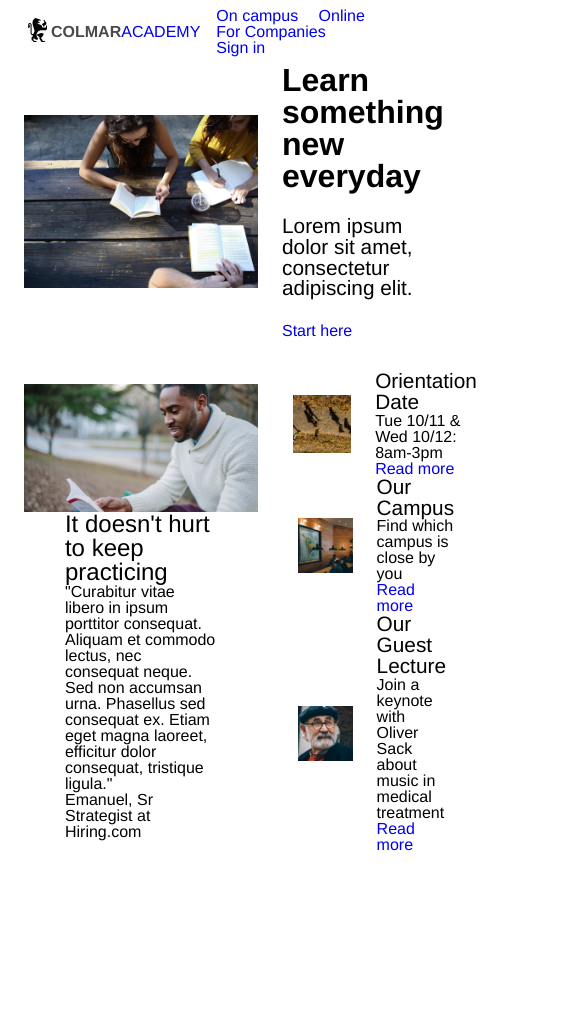
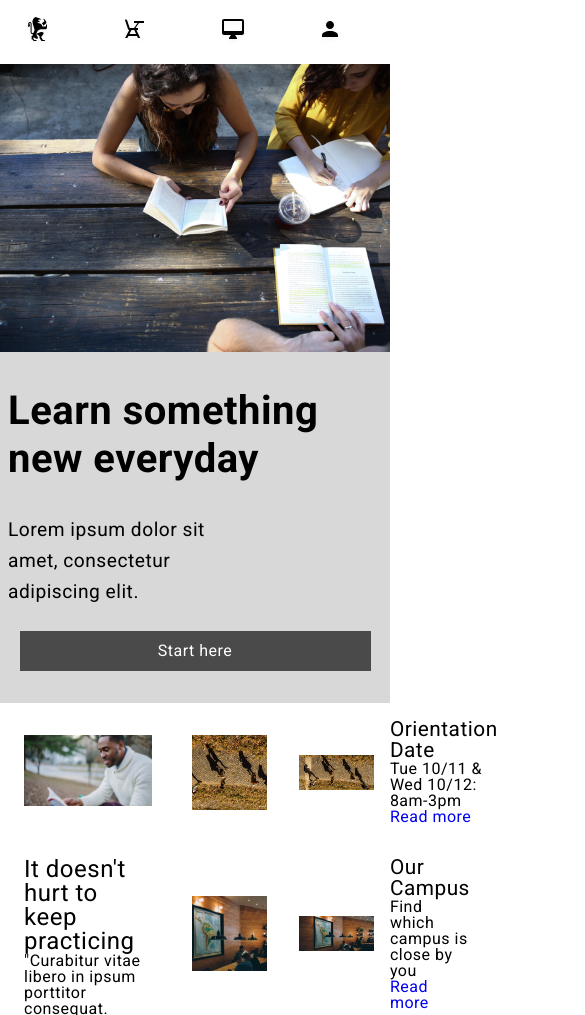
Before and after one commit to DomenicoOS/capstone_colmar_academy, a plain HTML site: page index.html in a window 390 px wide. Shown: the top 1015 px of the page, 585 px wide, since content can reach past the window. Before the commit the page ends 885 px from the top, so only its background shows below. Drawn offline with Linux system fonts and the light colour scheme.

Commit message:
Add HTML Courses CSS Header Banner

```diff
--- a/index.html
+++ b/index.html
@@ -5,6 +5,7 @@
     <meta charset="utf-8">
     <link href="resources/css/reset.css" type="text/css" rel="stylesheet">
     <link href="resources/css/style.css" type="text/css" rel="stylesheet">
+    <link href="https://fonts.googleapis.com/css?family=Roboto:400,700|Ubuntu:400,700" rel="stylesheet">
     <title>Colmar Academy</title>
   </head>
 
@@ -15,21 +16,21 @@
     <header>
 
         <a href="#home" class="logo flex">
-        <img src="resources/images/ic-logo.svg" alt="Colmar Logo">
-        <span class="colmar">COLMAR</span>
-        <span class="academy">ACADEMY</span>
+          <img class="logo-image" src="resources/images/ic-logo.svg" alt="Colmar Logo">
+          <span class="logo-colmar">COLMAR</span>
+          <span class="logo-academy">ACADEMY</span>
         </a>
 
         <nav class="navigation flex">
           <ul>
             <li><a href="#campus">On campus</a></li>
             <li><a href="#online">Online</a></li>
-          <li><a href="#companies">For Companies</a></li>
+            <li><a href="#companies">For companies</a></li>
             <li><a href="#login">Sign in</a></li>
           </ul>
         </nav>
 
-      <nav class="mobile flex">
+        <nav class="mobile-nav flex">
           <a href="#logo"><img src="resources/images/ic-logo.svg" alt="Logo"></a>
           <a href="#campus"><img src="resources/images/ic-on-campus.svg" alt="Campus"></a>
           <a href="#online"><img src="resources/images/ic-online.svg" alt="Online"</a>
@@ -38,35 +39,31 @@
 
     </header>
 
+<div class="all">
+
 <!-- Banner -->
-
-<div class="all">
 
     <div class="banner flex">
 
+      <div class="banner-image">
         <img src="resources/images/banner.jpg" alt="Students studying">
-
-      <div class="title">
-
-        <h1>Learn something new everyday</h1>
-        <h3>Lorem ipsum dolor sit amet, consectetur adipiscing elit.</h3>
-
-        <div class="button">
-          <a href="#">Start here</a>
       </div>
 
+      <div class="banner-title">
+        <h1>Learn something new everyday</h1>
+        <h4>Lorem ipsum dolor sit amet, consectetur adipiscing elit.</h4>
+        <a class="button" href="#">Start here</a>
       </div>
-
 
     </div>
 
 <!-- Information -->
 
-    <div class="info flex">
+    <div class="info">
 
     <!-- Info-Main -->
 
-      <div class="info-main flex">
+      <div class="info-main">
 
         <img src="resources/images/information-main.jpg" alt="Man reading">
 
@@ -82,10 +79,11 @@
 
     <!-- Info-Side -->
 
-      <div class="info-side flex">
+      <div class="info-side">
 
         <div class="orientation info-item flex">
           <img src="resources/images/information-orientation.jpg" alt="Students walking">
+          <img class="info-mobile" src="resources/images/information-orientation-mobile.jpg" alt="Students walking">
           <div class="info-content">
             <h3>Orientation Date</h3>
             <p>Tue 10/11 & Wed 10/12: 8am-3pm</p>
@@ -95,6 +93,7 @@
 
         <div class="campus info-item flex">
           <img src="resources/images/information-campus.jpg" alt="Study room">
+          <img class="info-mobile" src="resources/images/information-campus-mobile.jpg" alt="Study room">
           <div class="info-content">
             <h3>Our Campus</h3>
             <p>Find which campus is close by you</p>
@@ -104,6 +103,7 @@
 
         <div class="lecture info-item flex">
           <img src="resources/images/information-guest-lecture.jpg" alt="Oliver Sack, guest speaker">
+          <img class="info-mobile" src="resources/images/information-guest-lecture-mobile.jpg" alt="Oliver Sack, guest speaker">
           <div class="info-content">
             <h3>Our Guest Lecture</h3>
             <p>Join a keynote with Oliver Sack about music in medical treatment</p>
@@ -118,6 +118,79 @@
 <!-- Courses -->
 
     <div class="learning flex">
+
+    <!-- Learning Title -->
+
+      <div class="learning-title">
+        <h1>Start learning</h1>
+      </div>
+
+    <!-- Software Engineering -->
+
+      <div class="software course">
+        <img src="resources/images/course-software.jpg" alt="Computers">
+        <div class="courses-content">
+          <h3>Software engineering</h3>
+          <h4>COURSES</h4>
+          <p>Web Development, Mobile Development, iOT, APIs</p>
+        </div>
+      </div>
+
+    <!-- Computer Art -->
+
+      <div class="computer course">
+        <img src="resources/images/course-computer-art.jpg" alt="Mobile phone">
+        <div class="courses-content">
+          <h3>Computer art</h3>
+          <h4>COURSES</h4>
+          <p>Imaging & Design, Web Design, Motion Graphics & Visual Effects,
+             Computer Animation</p>
+        </div>
+      </div>
+
+    <!-- Design -->
+
+      <div class="design course">
+        <img src="resources/images/course-design.jpg" alt="Old camera">
+        <div class="courses-content">
+          <h3>Design</h3>
+          <h4>COURSES</h4>
+          <p>User Experience Desing, User Research, Visual Design</p>
+        </div>
+      </div>
+
+    <!-- Data -->
+
+      <div class="data course">
+        <img src="resources/images/course-data.jpg" alt="Laptop">
+        <div class="courses-content">
+          <h3>Data</h3>
+          <h4>COURSES</h4>
+          <p>Data Science, Big Data, SQL, Data Visualization</p>
+        </div>
+      </div>
+
+    <!-- Business -->
+
+      <div class="business course">
+        <img src="resources/images/course-business.jpg" alt="Chess pieces">
+        <div class="courses-content">
+          <h3>Business</h3>
+          <h4>COURSES</h4>
+          <p>Product Development, Business Development, Startup</p>
+        </div>
+      </div>
+
+    <!-- Marketing -->
+
+      <div class="marketing course">
+        <img src="resources/images/course-marketing.jpg" alt="Smart watch">
+        <div class="courses-content">
+          <h3>Marketing</h3>
+          <h4>COURSES</h4>
+          <p>Analytics, Content Marketing, Mobile Marketing</p>
+        </div>
+      </div>
 
     </div>
 
--- a/resources/css/style.css
+++ b/resources/css/style.css
@@ -5,6 +5,8 @@ html {
 .all {
   position: relative;
   top: 64px;
+  font-family: "Roboto", sans-serif;
+  letter-spacing: 0.5px;
 }
 
 h1 {
@@ -20,6 +22,10 @@ h3 {
   font-size: 1.3rem;
 }
 
+h4 {
+  font-size: 1rem;
+}
+
 /* Header */
 
 header {
@@ -32,31 +38,31 @@ header {
   z-index: 5;
 }
 
-header a img {
-  /* height: 50px; */
-}
-
-header a span {
-  /* font-size: 20px; */
-}
-
-.colmar {
-  color: #4a4a4a;
-  font-weight: bold;
-}
-
-.academy {
-
+.flex {
+  display: flex;
+  justify-content: space-between;
+  align-items: center;
 }
 
 .logo {
   margin-left: 24px;
   text-decoration: none;
+  font-family: "Ubuntu", sans-serif;
 }
 
-.flex {
-  display: flex;
-  align-items: center;
+.logo-image {
+  height: 2.75rem;
+}
+
+.logo-colmar {
+  color: #4a4a4a;
+  font-weight: bold;
+  font-size: 1.2rem;
+}
+
+.logo-academy {
+  color: #9b9b9b;
+  font-size: 1.2rem;
 }
 
 nav {
@@ -69,90 +75,204 @@ li {
 }
 
 li a {
+  color: #4a4a4a;
   text-decoration: none;
 }
 
-.mobile {
+.mobile-nav {
   display: none;
 }
 
 /* Banner */
 
-.banner img {
+.banner {
+  background-color: #d8d8d8;
+  max-width: 1160px;
+  margin: 0 auto;
+  width: 100%;
+  max-width: none;
+}
+
+.banner-image {
   width: 60%;
   padding: 32px 24px;
 }
 
-.title {
-  width: 40%;
+.banner-image img {
+  width: 100%;
 }
 
-.title h1 {
-  margin-bottom: 24px;
+.banner-title {
+  display: flex;
+  justify-content: space-between;
+  flex-direction: column;
+  width: 40%;
+  margin-bottom: 50px;
+  padding-left: 24px;
 }
 
-.title h3 {
-  margin-bottom: 24px;
+.banner-title h1 {
+  font-size: 2.5rem;
+
+  line-height: 1.2;
 }
 
-.button a {
+.banner-title h4 {
+  font-size: 1.2rem;
+  margin: 24px 0;
+  width: 60%;
+  margin-bottom: 32px;
+  line-height: 1.6;
+  font-weight: 500;
+}
+
+.button {
   text-decoration: none;
+  text-align: center;
+  color: white;
+  background-color: #4a4a4a;
+  padding: 12px 0;
+  width: 70%;
 }
 
 /* Info */
 
 .info {
-  width: 100%;
-
-  padding-left: 24px;
-  padding-top: 32px;
-  padding-bottom: 32px;
-  position: relative;
+  display: flex;
+  justify-content: space-between;
+  max-width: 1195px;
+  margin: auto;
 }
 
 /* Info Main */
 
 .info-main {
-  flex-direction: column;
   width: 60%;
-
-
+  padding: 32px 24px;
 }
 
 .info-main img {
   width: 100%;
-  height: auto;
 }
 
-/*.info-main img {
-  width: 60%;
-} */
+.info-content h2 {
+  padding-top: 32px;
+}
 
 /* Info Side */
 
 .info-side {
-  flex-direction: column;
-  width: 40%;
+  justify-content: space-between;
+  width: 100%;
+  align-items: center;
+}
 
+.orientation {
 
 }
 
-/*.info-item {
-  width: 40%;
-} */
+.campus {
+
+}
+
+.lecture {
+
+}
 
 .info-item img {
   height: auto;
   width: 35%;
-
-  padding-left: 40px;
-  padding-right: 24px;
+  padding: 16px;
 }
 
 .info-content {
-  width: 65%;
+  display: block;
+  width: 100%;
+  padding: 16px 0;
+
 }
 
 .info-content a {
   text-decoration: none;
 }
+
+/* Courses */
+
+.learning {
+
+}
+
+.learning-title {
+
+}
+
+.course {
+
+}
+
+/* Mobile */
+
+/* Header */
+
+@media only screen and (max-width: 620px) {
+
+/* Header */
+
+  .logo, .navigation {
+    display: none;
+  }
+
+  .mobile-nav {
+    display: flex;
+    justify-content: space-between;
+    align-items: center;
+    width: 100%;
+    padding: 0 24px;
+  }
+
+@media only screen and (max-width: 950px) {
+
+/* Banner */
+
+  .banner {
+    display: flex;
+    justify-content: space-between;
+    align-items: center;
+    flex-direction: column;
+    margin: auto;
+  }
+
+  .banner-image {
+    width: 100%;
+    padding: 0 0;
+    margin: 0 0;
+  }
+
+  .banner-title {
+    width: 100%;
+
+
+    margin-bottom: 0;
+    padding-left: 16px;
+
+  }
+
+  .banner-title h1 {
+    padding-top: 32px;
+    padding-bottom: 32px;
+
+  }
+
+  .banner-title h4 {
+    margin: 0 0;
+    padding-bottom: 24px;
+  }
+
+  .banner-title a {
+    align-self: center;
+    margin-bottom: 32px;
+    width: 90%;
+    margin-right: 16px;
+  }
+
+}
```
Lines whose indentation alone changed are shown as unchanged.
